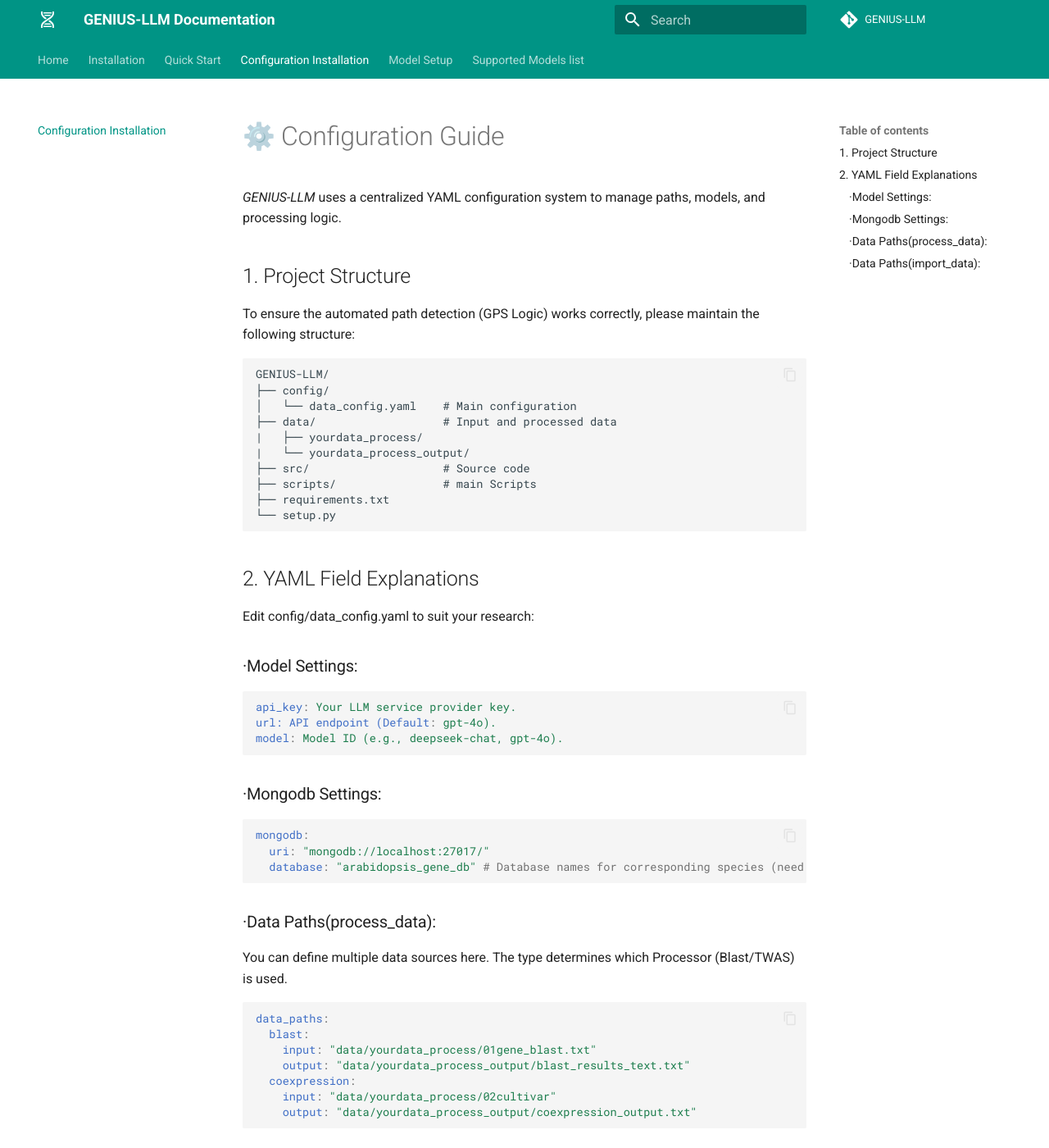
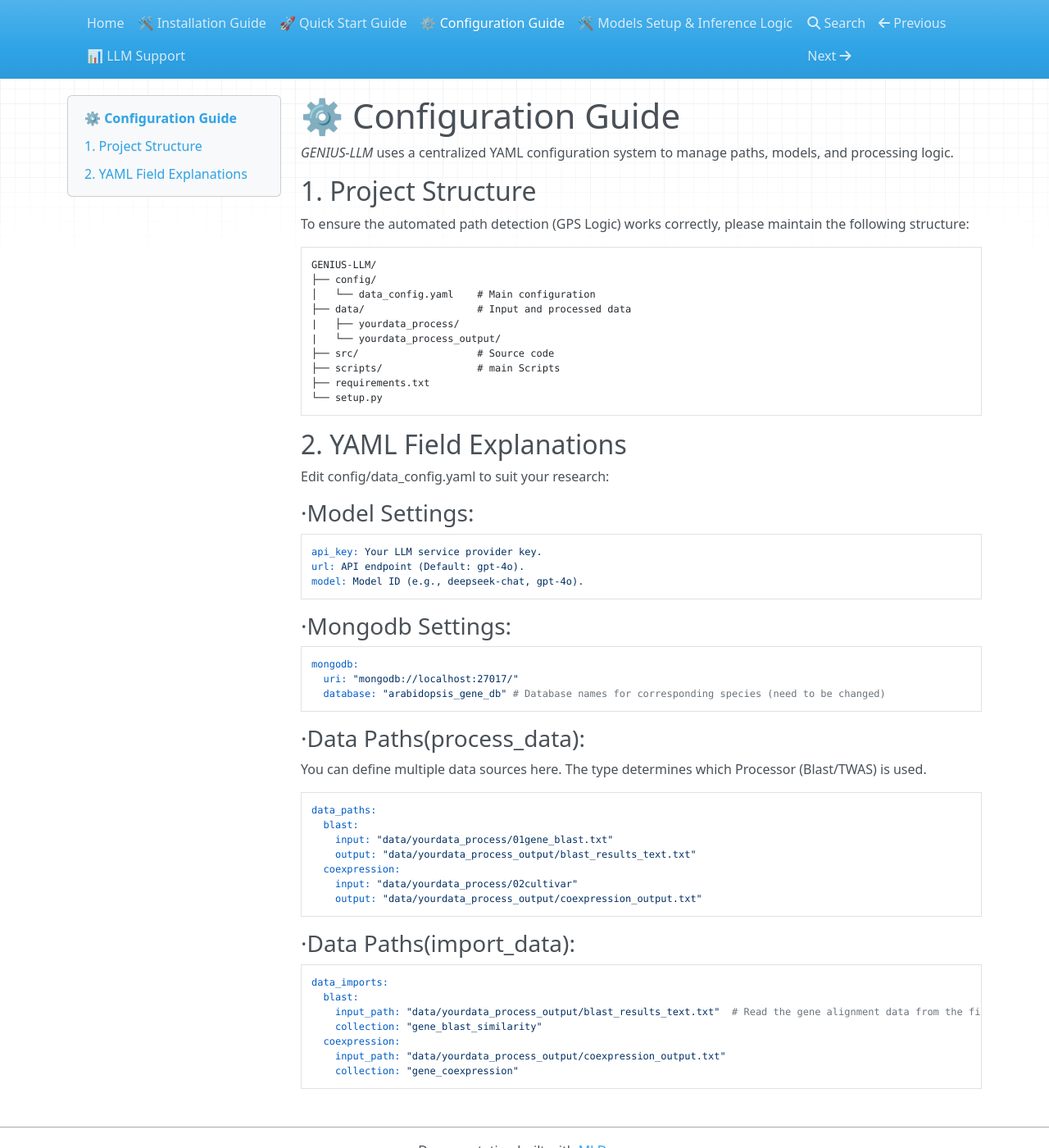
Before and after one commit to yimengzhiyan/GENIUS-LLM, an MkDocs documentation site: the page built from docs/03configuration.md, in a window 1280 px wide and 1400 px high. Shown: the whole window at 82% size. Built offline with MkDocs 1.6.1, drawn with Linux system fonts in a browser that asks for light colours; nearby versions of some CDN libraries; comment, search, counter and statistics services are not loaded; some of the changed lines change nothing that is shown; some of the changed text lies outside the part shown.

Commit message:
Update: RP，0501,00:45

```diff
--- a/mkdocs.yml
+++ b/mkdocs.yml
@@ -1,56 +1,80 @@
-site_name: GENIUS-LLM Documentation
-#site_url: https://yimengzhiyan.github.io/GENIUS-LLM/
-#repo_url: https://github.com/yimengzhiyan/GENIUS-LLM  # 必须加这一行，edit_uri 才会生效
-repo_url: https://github.com/ZhengJieBioinformatics/GENIUS-LLM
-site_url: https://ZhengJieBioinformatics.github.io/GENIUS-LLM/
-site_author: Jie Zheng
-repo_name: GENIUS-LLM
-edit_uri: edit/main/docs/ # 允许别人点击“编辑”按钮（展现开源精神）
 
-theme:
-  name: material
-  palette:
-    primary: teal  # 这种青绿色看起来很学术
-    accent: indigo
-  features:
-    - navigation.tabs          # 顶部大分类（你已经选了）
-    - content.code.copy    # 增加代码一键复制（对研究人员极其友好）
-    - navigation.sections      # 侧边栏分组显示，结构更清晰
-    - navigation.expand        # 默认展开所有目录（方便审稿人快速点击）
-    - navigation.top           # 快速回到顶部按钮（长文档必备）
-    - navigation.tracking      # 滚动时侧边栏自动跟随当前位置
-    - search.suggest           # 搜索时显示自动补全建议
-    - search.highlight         # 搜索结果关键词高亮
-    - content.code.annotate    # 允许在代码中添加悬浮注释（非常适合解释复杂的 API 调用）
-  # 设置 LOGO 和 Favicon（浏览器标签页的小图标）
-  icon:
-    logo: material/dna # 或者 material/molecule-science
- # favicon: assets/favicon.png #在 docs/ 文件夹下创建一个 assets 文件夹，并放一张名为 favicon.png 的小图标。
+#model:
+#  url: https://api.openai.com/v1 # API URL
+#  api_key:  # replace your api_key
+#  model: gpt-4o # your model name
 
-extra_javascript:
-  - https://polyfill.io/v3/polyfill.min.js?features=es6
-  - https://cdn.jsdelivr.net/npm/mathjax@3/es5/tex-mml-chtml.js
-extra:
-  social:
-    - icon: fontawesome/brands/github
-      link: https://github.com/yimengzhiyan
-    - icon: fontawesome/solid/paper-plane
-      link: mailto:your-email@example.com
+model:
+  url: https://api.deepseek.com
+  api_key:  # replace your api_key
+  model: deepseek-chat
 
-markdown_extensions:
-  - tables          # 开启表格支持（审稿人要求的兼容性矩阵必须用这个）
-  - admonition      # 开启警告框/提示框（!!! note 或 !!! warning）
-  - pymdownx.details # 开启折叠面板（适合放长代码，不占空间）
-  - pymdownx.superfences # 允许在列表里嵌套代码块
-  - pymdownx.magiclink   # 自动把 URL 变成可点击链接
-  - pymdownx.arithmatex:
-      generic: true
-  - attr_list       # 允许给 Markdown 元素加 CSS 样式
+mongodb:
+  uri: "mongodb://localhost:27017/"
+  database: "arabidopsis_gene_db" # Database names for corresponding species (need to be changed)
 
-nav:
-  - Home: index.md
-  - Installation: 01installation.md
-  - Quick Start: 02quickstart.md
-  - Configuration Installation: 03configuration.md
-  - Model Setup: 04models_setup.md
-  - Supported Models list: 05models_list.md
+# for 01process_data.py
+## Defined the input and output file paths for each data type for data processing operations.
+data_paths:
+  blast:
+    input: "data/yourdata_process/01gene_blast.txt"
+    output: "data/yourdata_process_output/blast_results_text.txt"
+  coexpression:
+    input: "data/yourdata_process/02cultivar"
+    output: "data/yourdata_process_output/coexpression_output.txt"
+  expression:
+    input: "data/yourdata_process/03all_Tissue_mean_TPM.csv"
+    output: "data/yourdata_process_output/expression_output.txt"
+  homolog:
+    input: "data/yourdata_process/04multi_gene_data.xlsx"
+    output: "data/yourdata_process_output/homolog_output.txt"
+  twas:
+    input: "data/yourdata_process/05TWAS_out_240925.xlsx"
+    output: "data/yourdata_process_output/twas_output.txt"
+  kegg:
+    input: "data/yourdata_process/06KEGG.csv"
+    output: "data/yourdata_process_output/KEGG_descriptions.txt"
+  go:
+    input: "data/yourdata_process/07GO.csv"
+    output: "data/yourdata_process_output/GO_descriptions.txt"
+
+# for 02import_data.py
+  ## Defined the various data sources to be imported into the MongoDB database and the target collections.
+  ## Currently supports TXT and CSV files
+data_imports:
+  blast:
+    input_path: "data/yourdata_process_output/blast_results_text.txt"  # Read the gene alignment data from the file "data/test_import/01gene_blast_cleaned.txt" and import it into the MongoDB collection.
+    collection: "gene_blast_similarity"
+  coexpression:
+    input_path: "data/yourdata_process_output/coexpression_output.txt"
+    collection: "gene_coexpression"
+  expression:
+    input_path: "data/yourdata_process_output/expression_output.txt"
+    collection: "gene_expression"
+  homolog:
+    input_path: "data/yourdata_process_output/homolog_output.txt"
+    collection: "homologous_genes"
+  twas:
+    input_path: "data/yourdata_process_output/twas_output.txt"
+    collection: "gene_trait_twas"
+  kegg:
+    input_path: "data/yourdata_process_output/KEGG_descriptions.txt" # Import the KEGG database
+    collection: "kegg_pathways"
+  go:
+    input_path: "data/yourdata_process_output/GO_descriptions.txt" # Import the GO database
+    collection: "go_terms"
+
+
+
+
+common:
+  log_path: "logs/"
+  predict_result_output_path: "predict_results"
+  threshold:
+    blast:
+      similarity: 0.9
+      e_value: 1e-5
+    coexpression:
+      weight: 0.9
+    twas:
+      zscore: 2.0
```
